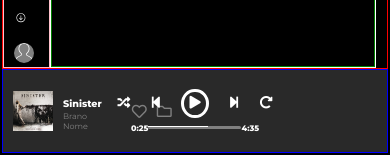
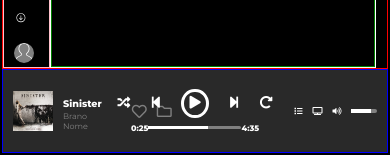
Before and after one commit to riccardoferro/html-css-spotifyweb, a plain HTML site: page index.html in a window 390 px wide. Shown: the part 689-844 px from the top of the page. Drawn offline with Linux system fonts and the light colour scheme.

Commit message:
finish bottom main side (semi-responsive)

```diff
--- a/css/style.css
+++ b/css/style.css
@@ -85,7 +85,7 @@
   border-bottom: 1px solid grey;
 }
 
-/********* fine nav bar section  *********/
+/********* end nav bar section  *********/
 
 /****** TOP-SIDE of the RIGHT SIDE OF THE WEB PAGE******/
 
@@ -95,6 +95,7 @@
   background-color: hsl(222deg 38% 5%);
   position: fixed;
 }
+
 /* button upgrade  */
 .upgrade {
   border: 1px solid white;
@@ -107,20 +108,25 @@
   font-weight: 600;
 }
 
-/****** finish TOP-SIDE of the RIGHT SIDE OF THE WEB PAGE******/
+/*********** FINISH TOP MAIN SIDE OF THE WEB PAGE ***********/
 
-/*********** FINISH TOP MAIN SIDE OF THE WEB PAGE ***********/
 /*********** BOTTOM MAIN SIDE of the wepage where is situated the play or stop of the music  ***********/
+
+/* size of the section bottom main side  */
 
 .bottom-main-side {
   height: 10%;
   background-color: hsl(0deg 0% 16%);
 }
 
+/* size's div of the bottom main side, divide in three div  */
+
 .bottom-main-side > div {
   height: 100%;
   min-width: calc(100% / 3);
 }
+
+/* start side of the bottom  */
 
 .start-side {
   align-items: center;
@@ -135,6 +141,10 @@
   margin-right: 20px;
 }
 
+/* / start side of the bottom  */
+
+/* custom center side of the bottom  */
+
 .center-side {
   justify-content: center;
   align-items: center;
@@ -145,6 +155,7 @@
 .minute-song {
   justify-content: space-between;
   align-items: center;
+  width: 100%;
 }
 
 .control-song {
@@ -158,14 +169,31 @@
   padding: 5px;
 }
 
-.minute-song {
-  width: 100%;
-}
 .bar-minute {
   border-radius: 5px;
   height: 30%;
   width: 80%;
 }
+
+/* / custom center side of the bottom  */
+
+/* end side of the bottom  */
+
+.end-side {
+  justify-content: flex-end;
+  align-items: center;
+  gap: 10px;
+}
+
+.bar-volume {
+  width: 20%;
+  border-radius: 5px;
+  height: 5%;
+  margin-right: 10px;
+}
+
+/* / end side of the bottom  */
+
 /******** UTILITY(background color ecc..) *******/
 
 /* display flex  */
--- a/index.html
+++ b/index.html
@@ -180,14 +180,22 @@
           </div>
           <div class="minute-song flex">
             <time class="c-white rem0-5 fw800">0:25</time>
-            <span class="bar-minute bg-grey flex">
-              <div style="width: 60px; height: 30%; background-color: white;"> </div>
+            <span class="bar-minute bg-grey">
+              <div style="width: 60px; height: 100%; background-color: white;"> </div>
             </span>
             <time class="c-white rem0-5 fw800">4:35</time>
           </div>
         </div>
+
+        <!-- end side of the play bar  -->
+
         <div class="end-side flex">
-
+          <i class="fas fa-list c-white rem0-5"></i>
+          <i class="fas fa-tv c-white rem0-5" ></i>
+          <i class="fas fa-volume-up c-white rem0-5"></i>
+          <span class="bar-volume bg-grey">
+            <div style="width: 20px; height: 100%; background-color: white;"> </div>
+          </span>
         </div>
       </div>
     </div>
```
